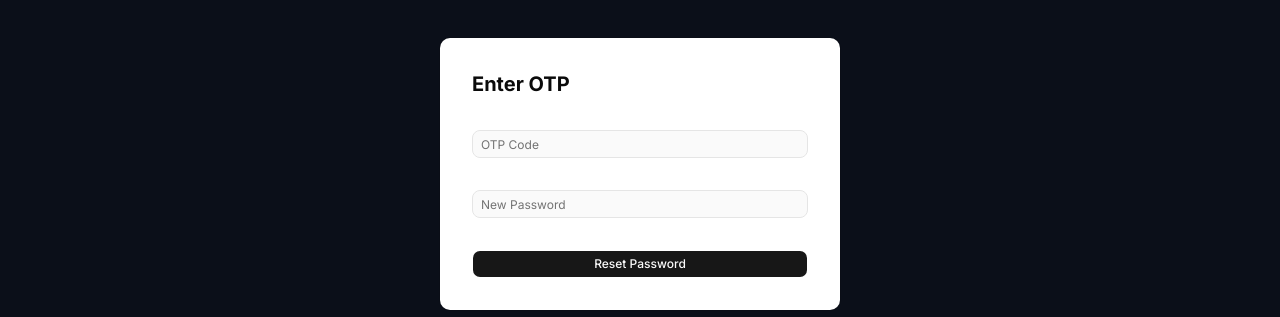
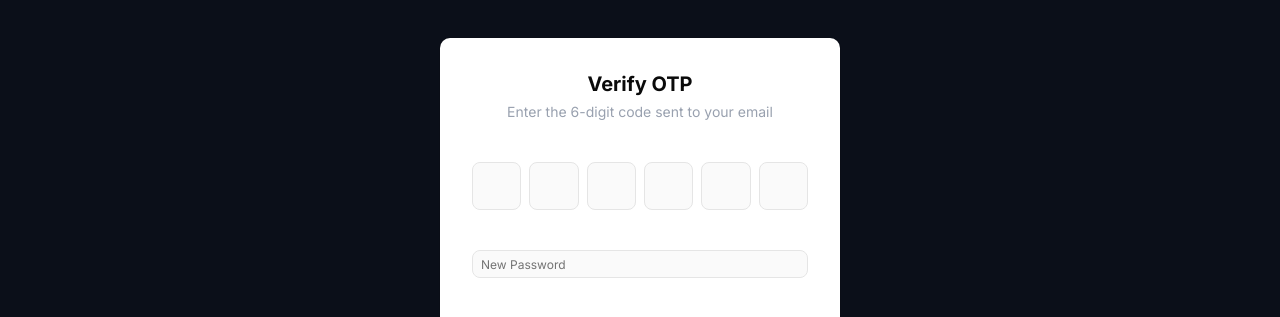
Before and after one commit to hejidev/skillpulse, a Next.js app: page /auth/reset-password in a window 1280 px wide. Shown: the part 123-440 px from the top of the page. Built offline with nearby package versions, Linux system fonts and the light colour scheme; no server answers.

Commit message:
fix deps

```diff
--- a/app/auth/reset-password/page.tsx
+++ b/app/auth/reset-password/page.tsx
@@ -1,6 +1,8 @@
 "use client";
 
-import { useState } from "react";
+export const dynamic = "force-dynamic";
+
+import { useState, useRef } from "react";
 import { useSearchParams, useRouter } from "next/navigation";
 import API from "@/lib/api";
 import { Card } from "@/components/ui/card";
@@ -14,18 +16,66 @@ export default function ResetPasswordPage() {
 
   const email = params.get("email");
 
-  const [otp, setOtp] = useState("");
+  const [otp, setOtp] = useState<string[]>(Array(6).fill(""));
   const [password, setPassword] = useState("");
   const [loading, setLoading] = useState(false);
 
+  const inputsRef = useRef<(HTMLInputElement | null)[]>([]);
+
+  // 🔢 HANDLE INPUT CHANGE
+  const handleChange = (value: string, index: number) => {
+    if (!/^\d?$/.test(value)) return;
+
+    const newOtp = [...otp];
+    newOtp[index] = value;
+    setOtp(newOtp);
+
+    // 👉 move to next input
+    if (value && index < 5) {
+      inputsRef.current[index + 1]?.focus();
+    }
+  };
+
+  // ⬅️ HANDLE BACKSPACE
+  const handleKeyDown = (e: any, index: number) => {
+    if (e.key === "Backspace" && !otp[index] && index > 0) {
+      inputsRef.current[index - 1]?.focus();
+    }
+  };
+
+  // 📋 HANDLE PASTE (very premium UX)
+  const handlePaste = (e: React.ClipboardEvent) => {
+    const paste = e.clipboardData.getData("text").slice(0, 6);
+
+    if (!/^\d+$/.test(paste)) return;
+
+    const newOtp = paste.split("");
+    setOtp(newOtp);
+
+    newOtp.forEach((_, i) => {
+      if (inputsRef.current[i]) {
+        inputsRef.current[i]!.value = newOtp[i];
+      }
+    });
+
+    inputsRef.current[5]?.focus();
+  };
+
   const handleReset = async () => {
     if (loading) return;
+
+    const finalOtp = otp.join("");
+
+    if (finalOtp.length < 6) {
+      return toast.error("Enter complete OTP");
+    }
+
     setLoading(true);
 
     try {
       await API.post("/auth/verify-otp", {
         email,
-        otp,
+        otp: finalOtp,
         newPassword: password,
       });
 
@@ -39,15 +89,36 @@ export default function ResetPasswordPage() {
   };
 
   return (
-    <Card className="w-100 mx-auto mt-20 p-8 space-y-4">
-      <h1 className="text-xl font-bold">Enter OTP</h1>
+    <Card className="w-100 mx-auto mt-20 p-8 space-y-6">
 
-      <Input
-        placeholder="OTP Code"
-        disabled={loading}
-        onChange={(e) => setOtp(e.target.value)}
-      />
+      <div className="text-center space-y-1">
+        <h1 className="text-xl font-bold">Verify OTP</h1>
+        <p className="text-sm text-gray-400">
+          Enter the 6-digit code sent to your email
+        </p>
+      </div>
 
+      {/* 🔢 OTP INPUTS */}
+      <div
+        className="flex justify-between gap-2"
+        onPaste={handlePaste}
+      >
+        {otp.map((digit, index) => (
+          <Input
+            key={index}
+            maxLength={1}
+            value={digit}
+            ref={(el) => {
+              inputsRef.current[index] = el;
+            }}
+            onChange={(e) => handleChange(e.target.value, index)}
+            onKeyDown={(e) => handleKeyDown(e, index)}
+            className="text-center text-lg font-semibold h-12"
+          />
+        ))}
+      </div>
+
+      {/* 🔐 PASSWORD */}
       <Input
         placeholder="New Password"
         type="password"
@@ -55,9 +126,15 @@ export default function ResetPasswordPage() {
         onChange={(e) => setPassword(e.target.value)}
       />
 
-      <Button onClick={handleReset} disabled={loading} className="w-full">
+      {/* 🚀 BUTTON */}
+      <Button
+        onClick={handleReset}
+        disabled={loading}
+        className="w-full"
+      >
         {loading ? "Resetting..." : "Reset Password"}
       </Button>
+
     </Card>
   );
 }
```
